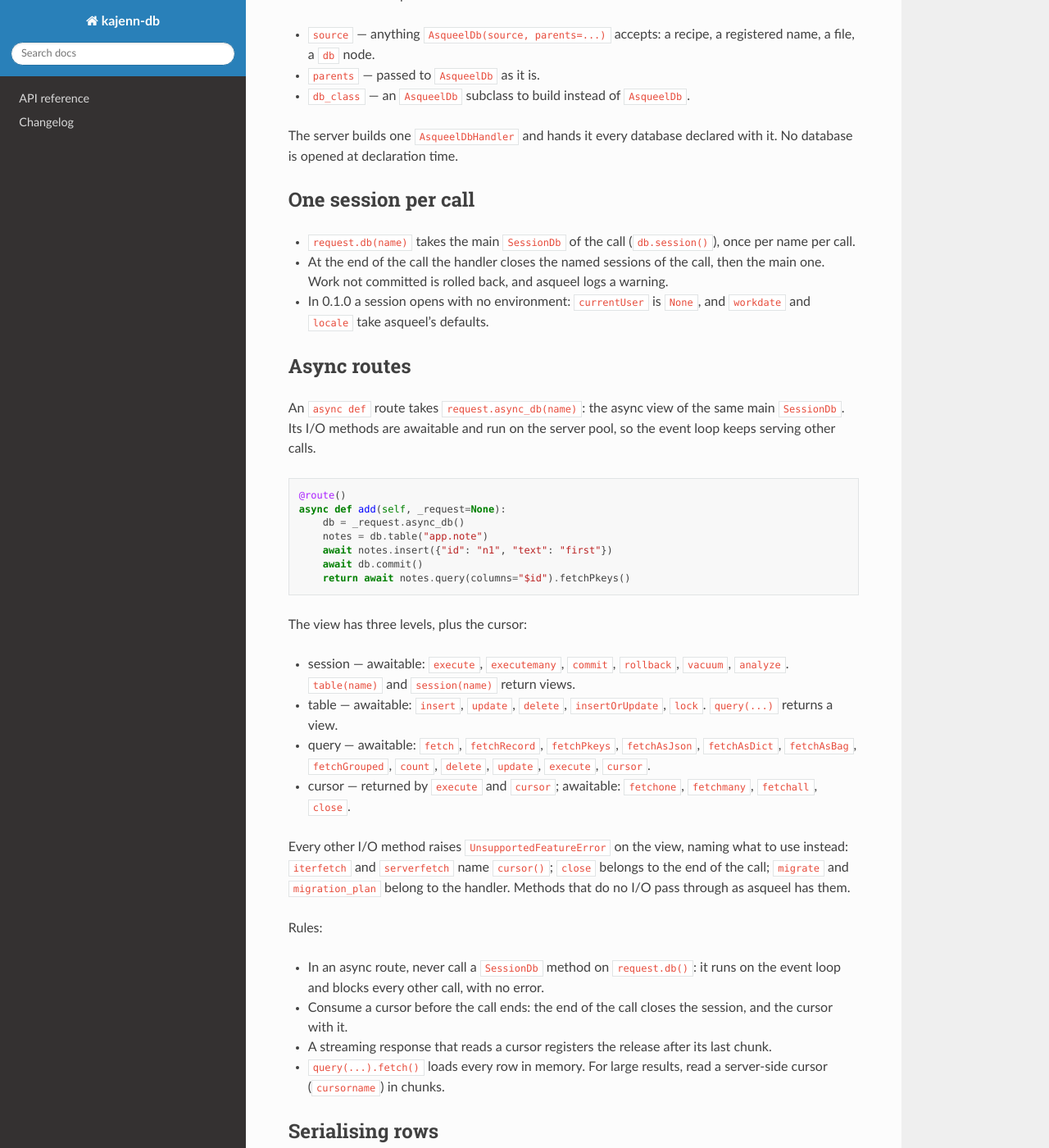
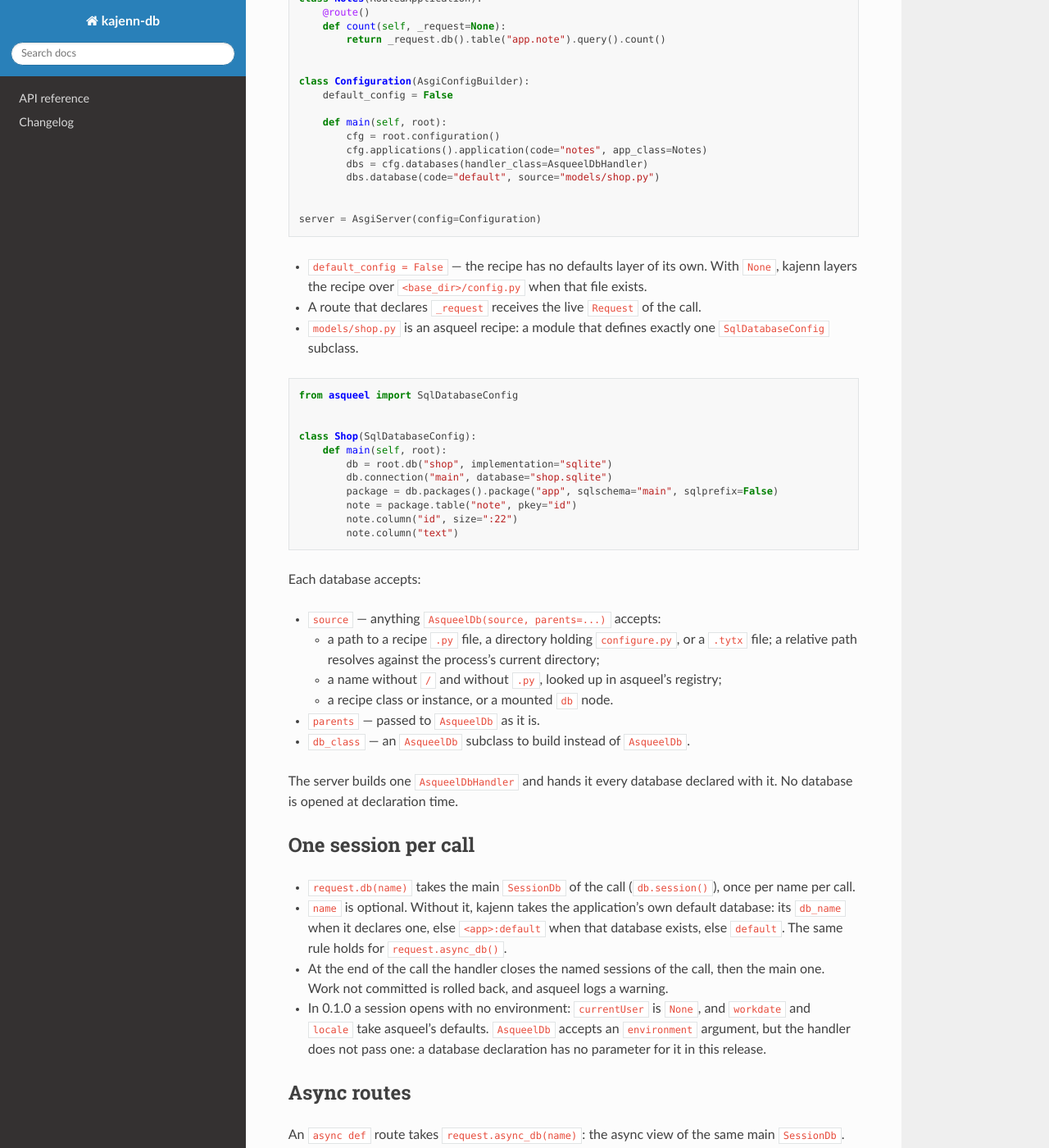
Before and after one commit to kajenn-org/kajenn-db, a Sphinx documentation site: the page built from docs/index.md, in a window 1280 px wide and 1400 px high, scrolled down 959 px. Shown: the whole window at 82% size. Built offline with Sphinx 7.4.7 and the Read the Docs theme 3.1.0, drawn with Linux system fonts in a browser that asks for light colours; some of the changed text lies outside the part shown.

Commit message:
docs: fix README, API reference and copyright year after review (#2)
- README: a working configuration example with an application and an asqueel
  recipe (the previous source="shop.xml" raised RegistrationError); the forms
  of source and how a relative path resolves; the default database name rule;
  quoted install extras and what the asqueel extra installs; the environment
  limit; executemany among the cursor sources; a Tests section.
- API reference: AsyncAsqueelView is documented; terminals and blocked carry
  docstrings; capabilities of the asqueel and Django handlers says what it
  returns instead of the inherited "none here".
- Copyright year 2026 in every header, the LICENSE notice and the Sphinx
  configuration.

````diff
--- a/README.md
+++ b/README.md
@@ -13,20 +13,33 @@
 ## Install
 
 ```bash
-pip install kajenn-db[asqueel]
-pip install kajenn-db[sqlalchemy]
-pip install kajenn-db[django]
+pip install "kajenn-db[asqueel]"
+pip install "kajenn-db[sqlalchemy]"
+pip install "kajenn-db[django]"
 ```
+
+The quotes keep shells such as zsh from reading the brackets as a pattern.
+The `asqueel` extra installs `asqueel[postgresql,migration]`: the PostgreSQL
+driver and asqueel's migration support come with it.
 
 Importing a backend module without its extra raises an `ImportError` that
 names the command above.
 
 ## Declare an asqueel database
 
+A site recipe declares the application and its databases:
+
 ```python
-from kajenn import AsgiServer
+from genro_routes import route
+from kajenn import AsgiServer, RoutedApplication
 from kajenn.config import AsgiConfigBuilder
 from kajenn_db.asqueel import AsqueelDbHandler
+
+
+class Notes(RoutedApplication):
+    @route()
+    def count(self, _request=None):
+        return _request.db().table("app.note").query().count()
 
 
 class Configuration(AsgiConfigBuilder):
@@ -34,14 +47,43 @@
 
     def main(self, root):
         cfg = root.configuration()
+        cfg.applications().application(code="notes", app_class=Notes)
         dbs = cfg.databases(handler_class=AsqueelDbHandler)
-        dbs.database(code="default", source="shop.xml")
+        dbs.database(code="default", source="models/shop.py")
+
+
+server = AsgiServer(config=Configuration)
+```
+
+- `default_config = False` — the recipe has no defaults layer of its own. With
+  `None`, kajenn layers the recipe over `<base_dir>/config.py` when that file
+  exists.
+- A route that declares `_request` receives the live `Request` of the call.
+- `models/shop.py` is an asqueel recipe: a module that defines exactly one
+  `SqlDatabaseConfig` subclass.
+
+```python
+from asqueel import SqlDatabaseConfig
+
+
+class Shop(SqlDatabaseConfig):
+    def main(self, root):
+        db = root.db("shop", implementation="sqlite")
+        db.connection("main", database="shop.sqlite")
+        package = db.packages().package("app", sqlschema="main", sqlprefix=False)
+        note = package.table("note", pkey="id")
+        note.column("id", size=":22")
+        note.column("text")
 ```
 
 Each database accepts:
 
-- `source` — anything `AsqueelDb(source, parents=...)` accepts: a recipe, a
-  registered name, a file, a `db` node.
+- `source` — anything `AsqueelDb(source, parents=...)` accepts:
+  - a path to a recipe `.py` file, a directory holding `configure.py`, or a
+    `.tytx` file; a relative path resolves against the process's current
+    directory;
+  - a name without `/` and without `.py`, looked up in asqueel's registry;
+  - a recipe class or instance, or a mounted `db` node.
 - `parents` — passed to `AsqueelDb` as it is.
 - `db_class` — an `AsqueelDb` subclass to build instead of `AsqueelDb`.
 
@@ -52,11 +94,17 @@
 
 - `request.db(name)` takes the main `SessionDb` of the call (`db.session()`),
   once per name per call.
+- `name` is optional. Without it, kajenn takes the application's own default
+  database: its `db_name` when it declares one, else `<app>:default` when that
+  database exists, else `default`. The same rule holds for
+  `request.async_db()`.
 - At the end of the call the handler closes the named sessions of the call,
   then the main one. Work not committed is rolled back, and asqueel logs a
   warning.
 - In 0.1.0 a session opens with no environment: `currentUser` is `None`, and
-  `workdate` and `locale` take asqueel's defaults.
+  `workdate` and `locale` take asqueel's defaults. `AsqueelDb` accepts an
+  `environment` argument, but the handler does not pass one: a database
+  declaration has no parameter for it in this release.
 
 ## Async routes
 
@@ -65,13 +113,14 @@
 the event loop keeps serving other calls.
 
 ```python
-@route()
-async def add(self, _request=None):
-    db = _request.async_db()
-    notes = db.table("app.note")
-    await notes.insert({"id": "n1", "text": "first"})
-    await db.commit()
-    return await notes.query(columns="$id").fetchPkeys()
+class Notes(RoutedApplication):
+    @route()
+    async def add(self, _request=None):
+        db = _request.async_db()
+        notes = db.table("app.note")
+        await notes.insert({"id": "n1", "text": "first"})
+        await db.commit()
+        return await notes.query(columns="$id").fetchPkeys()
 ```
 
 The view has three levels, plus the cursor:
@@ -83,8 +132,9 @@
 - query — awaitable: `fetch`, `fetchRecord`, `fetchPkeys`, `fetchAsJson`,
   `fetchAsDict`, `fetchAsBag`, `fetchGrouped`, `count`, `delete`, `update`,
   `execute`, `cursor`.
-- cursor — returned by `execute` and `cursor`; awaitable: `fetchone`,
-  `fetchmany`, `fetchall`, `close`.
+- cursor — returned by the session's `execute` and `executemany` and by the
+  query's `execute` and `cursor`; awaitable: `fetchone`, `fetchmany`,
+  `fetchall`, `close`.
 
 Every other I/O method raises `UnsupportedFeatureError` on the view, naming
 what to use instead: `iterfetch` and `serverfetch` name `cursor()`; `close`
@@ -172,3 +222,17 @@
   `app_label.name`; `migrate(name)` applies them (`manage.py migrate
   --database alias`). Both are sync and close the calling thread's connection
   at the end.
+
+## Tests
+
+```bash
+pip install -e ".[dev,asqueel,sqlalchemy,django]"
+pytest
+```
+
+- The suite needs the `asqueel` extra. The SQLAlchemy and Django tests are
+  skipped when their extra is missing.
+- The PostgreSQL tests read the server from `GNR_TEST_PG_HOST` (default
+  `127.0.0.1`), `GNR_TEST_PG_PORT` (`5432`), `GNR_TEST_PG_USER` (`postgres`)
+  and `GNR_TEST_PG_PASSWORD`. They are skipped when the server is not
+  reachable.
--- a/docs/api.rst
+++ b/docs/api.rst
@@ -7,7 +7,7 @@
 -------
 
 .. automodule:: kajenn_db.asqueel
-   :members: AsqueelDbHandler, AsyncSessionView, AsyncTableView, AsyncQueryView, AsyncCursorView
+   :members: AsqueelDbHandler, AsyncAsqueelView, AsyncSessionView, AsyncTableView, AsyncQueryView, AsyncCursorView
    :show-inheritance:
 
 SQLAlchemy
--- a/docs/conf.py
+++ b/docs/conf.py
@@ -1,4 +1,4 @@
-# Copyright 2025 Softwell S.r.l.
+# Copyright 2026 Softwell S.r.l.
 #
 # Licensed under the Apache License, Version 2.0 (the "License");
 # you may not use this file except in compliance with the License.
@@ -24,7 +24,7 @@
 sys.path.insert(0, str(Path(__file__).resolve().parents[1] / "src"))
 
 project = "kajenn-db"
-copyright = "2025-2026, Softwell S.r.l."
+copyright = "2026, Softwell S.r.l."
 author = "Genropy Team"
 try:
     release = _pkg_version("kajenn-db")
--- a/src/kajenn_db/__init__.py
+++ b/src/kajenn_db/__init__.py
@@ -1,4 +1,4 @@
-# Copyright 2025 Softwell S.r.l.
+# Copyright 2026 Softwell S.r.l.
 #
 # Licensed under the Apache License, Version 2.0 (the "License");
 # you may not use this file except in compliance with the License.
````
Also changed, not shown: 11 other files.
